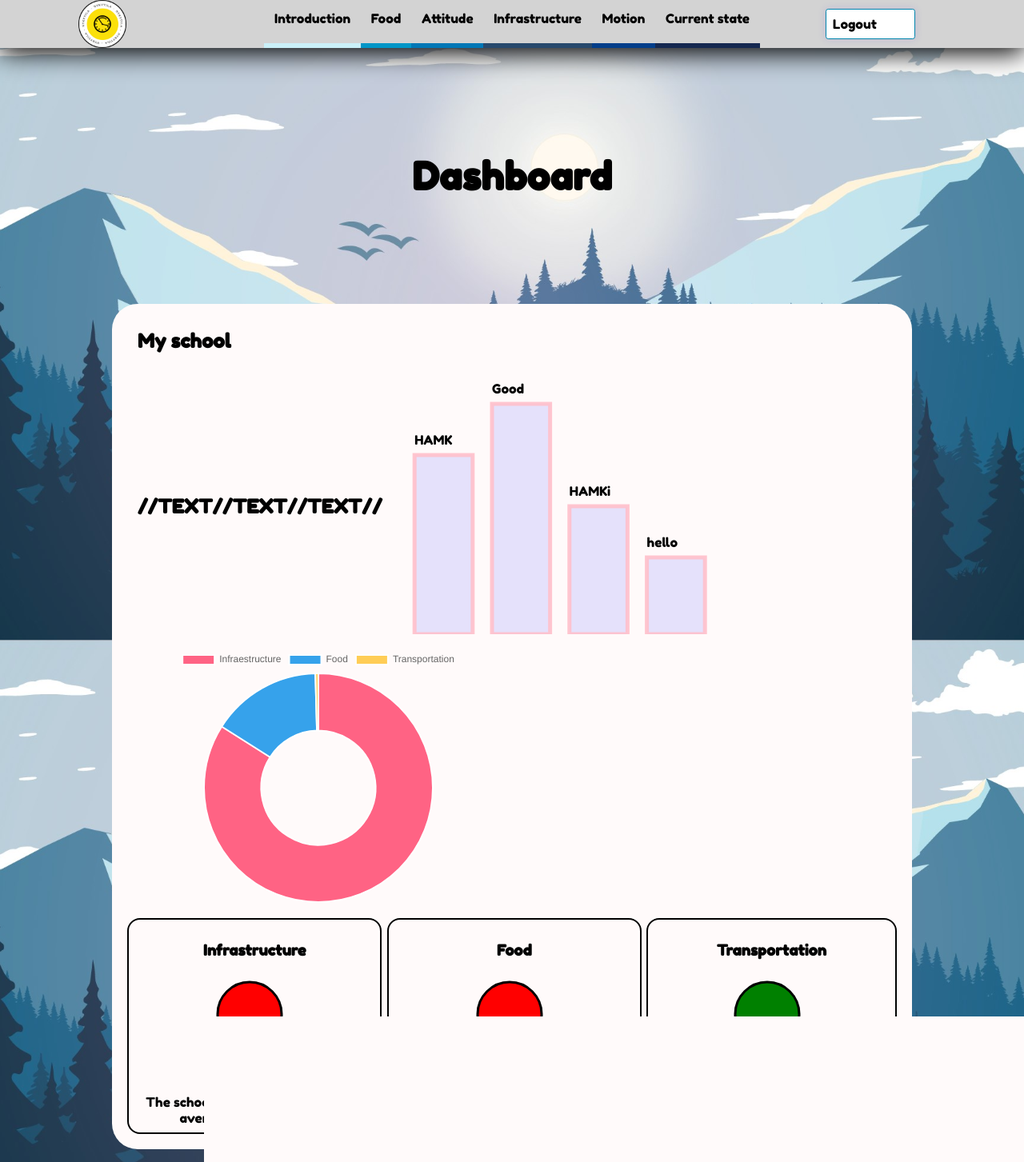
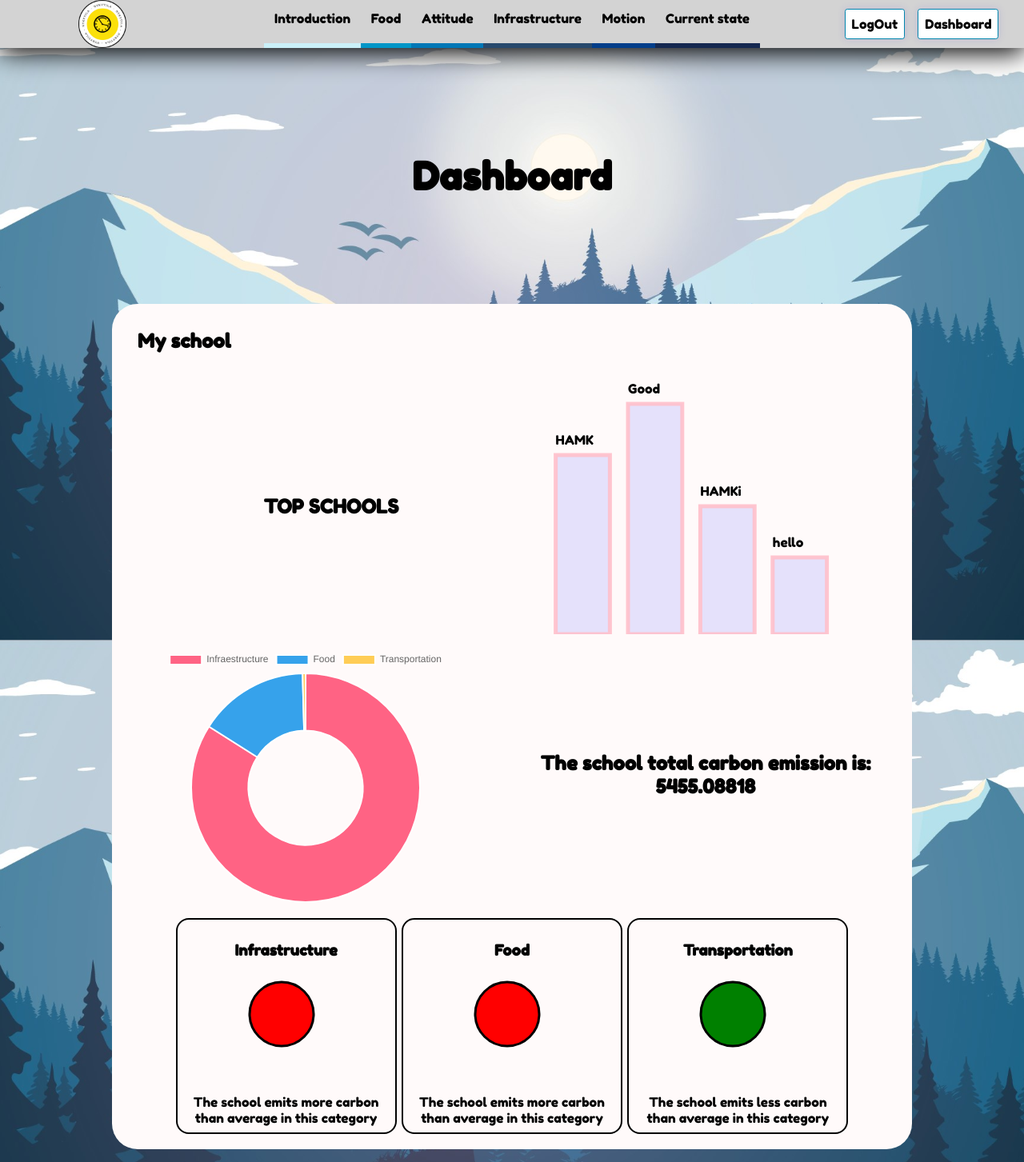
Before and after one commit to Ebassani/Design-factory-project, a Flask app: page /dashboard in a window 1280 px wide. Shown: the whole page at 80% size. Run offline with Flask 2, Linux system fonts and the light colour scheme; a user stored in the database is signed in; data comes from the database, SQL or seed files in the repository; both versions use the stored data as it was after the commit.

Commit message:
changes on css

```diff
--- a/app.py
+++ b/app.py
@@ -92,7 +92,7 @@
     final = userEmissionEnergy(val1, val2, val3, val4, val5, val6)
     final += userEmissionMixedWaste(val7, val8, val9)
 
-    update_infra(current_user.school_id, final)
+    update_trans(current_user.school_id, final)
     return redirect('/dashboard')
 
 
--- a/static/css/dashboard.css
+++ b/static/css/dashboard.css
@@ -96,6 +96,7 @@
     display: flex;
     text-align: center;
     align-items: center;
+    justify-content: center;
     padding-top: 1rem;
     overflow: hidden;
 }
@@ -114,6 +115,7 @@
     transition: 0.2s;
     min-height: 15rem;
     min-width: 10rem;
+    max-width: 15rem;
     display: flex;
     flex-direction: column;
     justify-content: center;
--- a/templates/dashboard.html
+++ b/templates/dashboard.html
@@ -48,7 +48,7 @@
             <div class="dashboard__page__myschool">
                 <h2>My school</h2>
                 <div class="myschool__content">
-                    <h2>//TEXT//TEXT//TEXT//</h2>
+                    <h2 style="min-width: 50%">TOP SCHOOLS</h2>
                     <svg width="50%" height="20rem">
                         {% if  schools|length==3 %}
                             {% for i in range(schools|length) %}
@@ -94,8 +94,9 @@
                 </div>
                 <div class="myschool__content">
                     <canvas id="myChart"></canvas>
+                    <h2 style="min-width: 50%">The school total carbon emission is:<br>{{ schoolAccount[7] }}</h2>
                 </div>
-                <div class="myschool__content">
+                <div class="myschool__content" style="flex-wrap: wrap">
                     <div class="dashboard__cards">
                         <h3>Infrastructure</h3>
                         {% if schoolAccount[8] != 0 %}
--- a/templates/menu.html
+++ b/templates/menu.html
@@ -25,8 +25,16 @@
     </div>
 
     {% if current_user.is_authenticated %}
-        <div class="menu__log hover__pointer card__grid menu__items3" onclick="window.location.href = '/logout';">
-            <span>Logout</span>
+{#        <div class="menu__log hover__pointer card__grid menu__items3" onclick="window.location.href = '/logout';">#}
+{#            <span>Logout</span>#}
+{#        </div>#}
+        <div class="logRegister card__grid3">
+            <div class="menu__log hover__pointer" onclick="window.location.href = '/logout';">
+                <span>LogOut</span>
+            </div>
+            <div class="menu__log hover__pointer" onclick="window.location.href = '/dashboard';">
+                <span>Dashboard</span>
+            </div>
         </div>
     {% else %}
         <div class="logRegister card__grid3">
--- a/templates/transport_form.html
+++ b/templates/transport_form.html
@@ -1,4 +1,4 @@
-+<!DOCTYPE html>
+<!DOCTYPE html>
 <html lang="en">
 <head>
     <meta charset="UTF-8">
```
Also changed, not shown: database.db.
